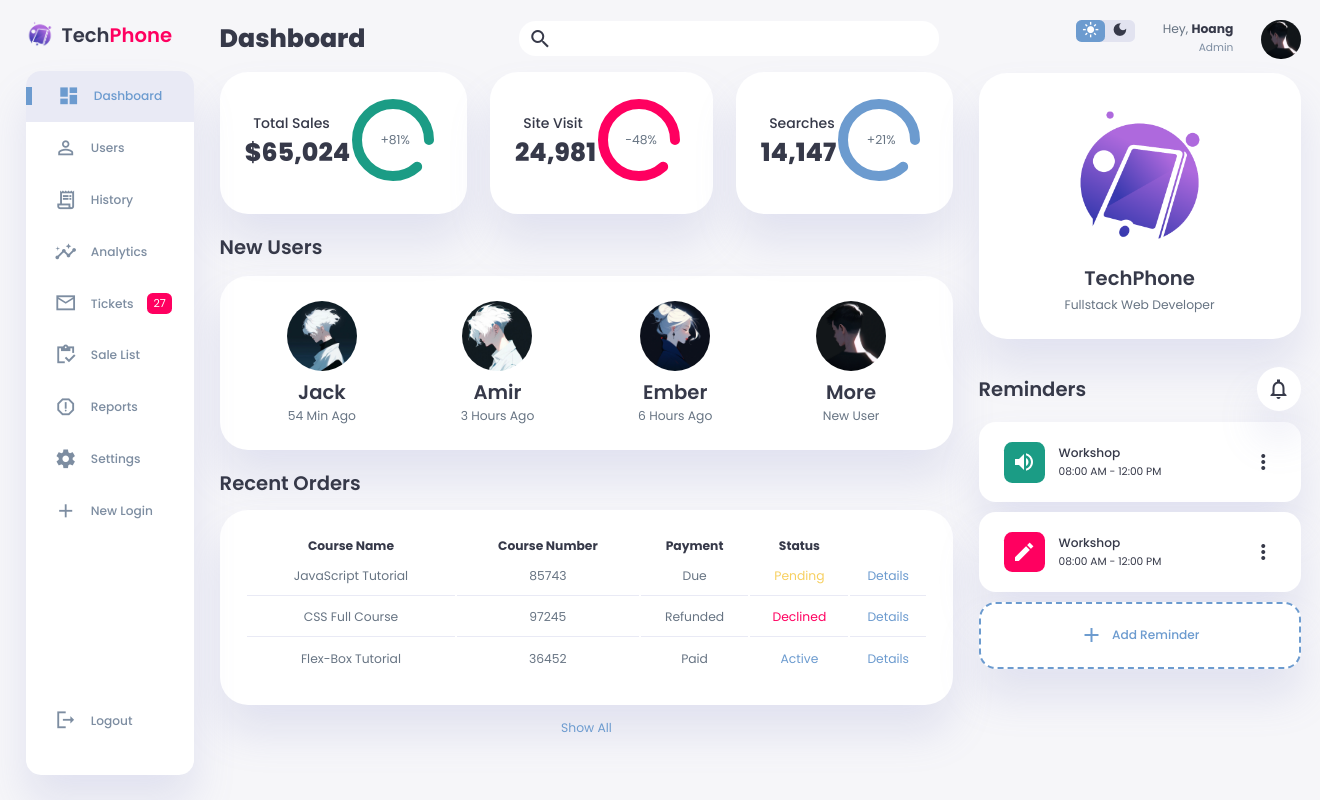
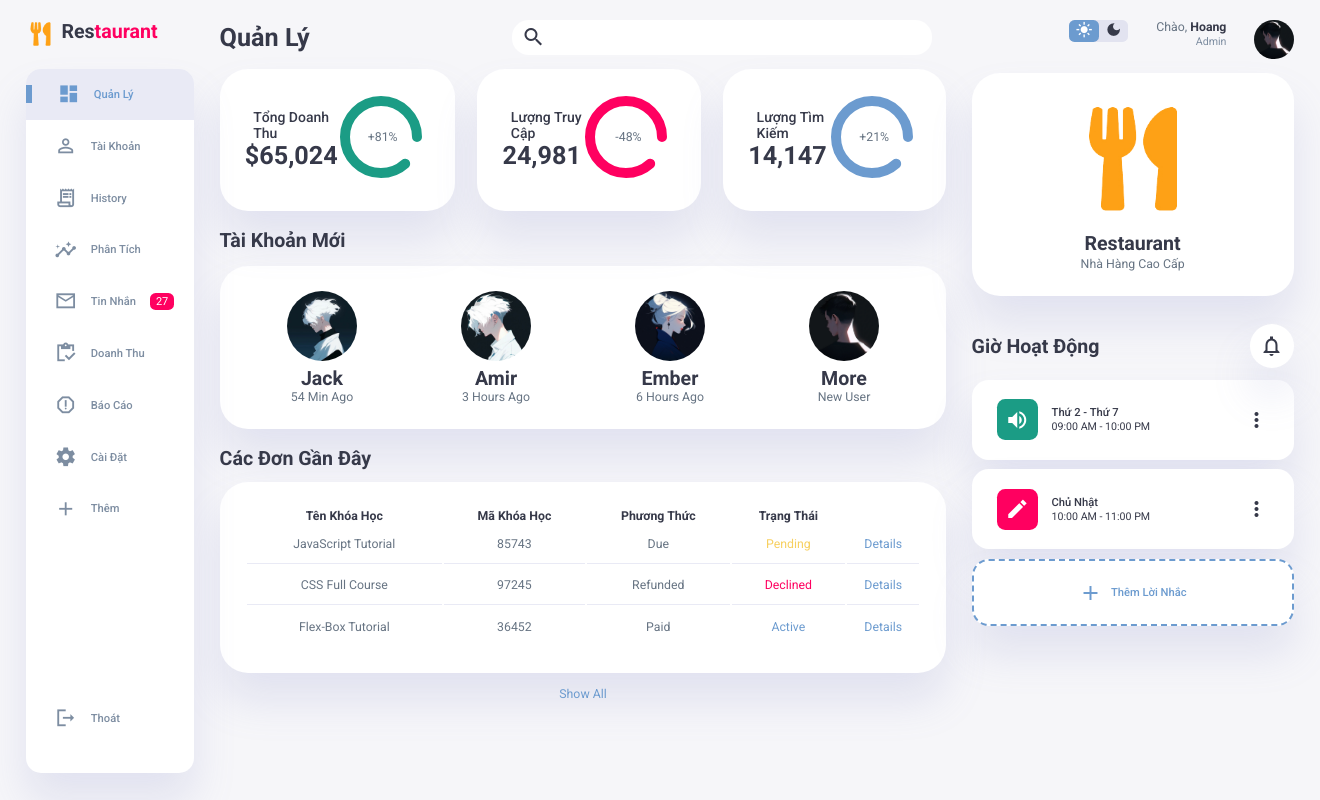
Before and after one commit to tPhus782812/DuAn1_NhaHang, a PHP site: page /admin/index.php in a window 1320 px wide. Run offline with PHP 8.4, Linux system fonts and the light colour scheme.

Commit message:
Viet Hoa Admin

```diff
--- a/admin/layout/style.css
+++ b/admin/layout/style.css
@@ -1,4 +1,5 @@
-@import url('https://fonts.googleapis.com/css2?family=Poppins:wght@300;400;500;600;700;800&display=swap');
+@import url('https://fonts.googleapis.com/css2?family=Roboto:wght@300;400;500;700&display=swap');
+
 
 :root{
     --color-primary: #6C9BCF;
@@ -48,7 +49,7 @@ html{
 body{
     width: 100vw;
     height: 100vh;
-    font-family: 'Poppins', sans-serif;
+    font-family: 'Roboto', sans-serif;
     font-size: 0.88rem;
     user-select: none;
     overflow-x: hidden;
@@ -78,7 +79,7 @@ h2{
 
 h3{
     font-weight: 500;
-    font-size: 0.87rem;
+    font-size: 0.8rem;
 }
 
 small{
--- a/admin/public/main.php
+++ b/admin/public/main.php
@@ -3,7 +3,7 @@
             <div class="toggle">
                 <div class="logo">
                     <img src="layout/images/logo.png">
-                    <h2>Tech<span class="danger">Phone</span></h2>
+                    <h2>Res<span class="danger">taurant</span></h2>
                 </div>
                 <div class="close" id="close-btn">
                     <span class="material-icons-sharp">
@@ -17,13 +17,13 @@
                     <span class="material-icons-sharp">
                         dashboard
                     </span>
-                    <h3>Dashboard</h3>
+                    <h3>Quản Lý</h3>
                 </a>
                 <a href="#">
                     <span class="material-icons-sharp">
                         person_outline
                     </span>
-                    <h3>Users</h3>
+                    <h3>Tài Khoản</h3>
                 </a>
                 <a href="#">
                     <span class="material-icons-sharp">
@@ -35,44 +35,44 @@
                     <span class="material-icons-sharp">
                         insights
                     </span>
-                    <h3>Analytics</h3>
+                    <h3>Phân Tích</h3>
                 </a>
                 <a href="#">
                     <span class="material-icons-sharp">
                         mail_outline
                     </span>
-                    <h3>Tickets</h3>
+                    <h3>Tin Nhắn</h3>
                     <span class="message-count">27</span>
                 </a>
                 <a href="#">
                     <span class="material-icons-sharp">
                         inventory
                     </span>
-                    <h3>Sale List</h3>
+                    <h3>Doanh Thu</h3>
                 </a>
                 <a href="#">
                     <span class="material-icons-sharp">
                         report_gmailerrorred
                     </span>
-                    <h3>Reports</h3>
+                    <h3>Báo Cáo</h3>
                 </a>
                 <a href="#">
                     <span class="material-icons-sharp">
                         settings
                     </span>
-                    <h3>Settings</h3>
+                    <h3>Cài Đặt</h3>
                 </a>
                 <a href="#">
                     <span class="material-icons-sharp">
                         add
                     </span>
-                    <h3>New Login</h3>
+                    <h3>Thêm</h3>
                 </a>
                 <a href="#">
                     <span class="material-icons-sharp">
                         logout
                     </span>
-                    <h3>Logout</h3>
+                    <h3>Thoát</h3>
                 </a>
             </div>
         </aside>
@@ -81,7 +81,7 @@
         <!-- Main Content -->
         <main>
             <div class="head_title">
-                <h1>Dashboard</h1>
+                <h1>Quản Lý</h1>
                 <div class="search">
                     <span class="icon_search material-icons-sharp">
                         search
@@ -94,7 +94,7 @@
                 <div class="sales">
                     <div class="status">
                         <div class="info">
-                            <h3>Total Sales</h3>
+                            <h3>Tổng Doanh Thu</h3>
                             <h1>$65,024</h1>
                         </div>
                         <div class="progresss">
@@ -110,7 +110,7 @@
                 <div class="visits">
                     <div class="status">
                         <div class="info">
-                            <h3>Site Visit</h3>
+                            <h3>Lượng Truy Cập</h3>
                             <h1>24,981</h1>
                         </div>
                         <div class="progresss">
@@ -126,7 +126,7 @@
                 <div class="searches">
                     <div class="status">
                         <div class="info">
-                            <h3>Searches</h3>
+                            <h3>Lượng Tìm Kiếm</h3>
                             <h1>14,147</h1>
                         </div>
                         <div class="progresss">
@@ -144,7 +144,7 @@
 
             <!-- New Users Section -->
             <div class="new-users">
-                <h2>New Users</h2>
+                <h2>Tài Khoản Mới</h2>
                 <div class="user-list">
                     <div class="user">
                         <img src="layout/images/profile-2.jpg">
@@ -172,14 +172,14 @@
 
             <!-- Recent Orders Table -->
             <div class="recent-orders">
-                <h2>Recent Orders</h2>
+                <h2>Các Đơn Gần Đây</h2>
                 <table>
                     <thead>
                         <tr>
-                            <th>Course Name</th>
-                            <th>Course Number</th>
-                            <th>Payment</th>
-                            <th>Status</th>
+                            <th>Tên Khóa Học</th>
+                            <th>Mã Khóa Học</th>
+                            <th>Phương Thức</th>
+                            <th>Trạng Thái</th>
                             <th></th>
                         </tr>
                     </thead>
@@ -211,7 +211,7 @@
 
                 <div class="profile">
                     <div class="info">
-                        <p>Hey, <b>Hoang</b></p>
+                        <p>Chào, <b>Hoang</b></p>
                         <small class="text-muted">Admin</small>
                     </div>
                     <div class="profile-photo">
@@ -225,14 +225,14 @@
             <div class="user-profile">
                 <div class="logo">
                     <img src="layout/images/logo.png">
-                    <h2>TechPhone</h2>
-                    <p>Fullstack Web Developer</p>
+                    <h2>Restaurant</h2>
+                    <p>Nhà Hàng Cao Cấp</p>
                 </div>
             </div>
 
             <div class="reminders">
                 <div class="header">
-                    <h2>Reminders</h2>
+                    <h2>Giờ Hoạt Động</h2>
                     <span class="material-icons-sharp">
                         notifications_none
                     </span>
@@ -246,9 +246,9 @@
                     </div>
                     <div class="content">
                         <div class="info">
-                            <h3>Workshop</h3>
+                            <h3>Thứ 2 - Thứ 7</h3>
                             <small class="text_muted">
-                                08:00 AM - 12:00 PM
+                                09:00 AM - 10:00 PM
                             </small>
                         </div>
                         <span class="material-icons-sharp">
@@ -265,9 +265,9 @@
                     </div>
                     <div class="content">
                         <div class="info">
-                            <h3>Workshop</h3>
+                            <h3>Chủ Nhật</h3>
                             <small class="text_muted">
-                                08:00 AM - 12:00 PM
+                                10:00 AM - 11:00 PM
                             </small>
                         </div>
                         <span class="material-icons-sharp">
@@ -281,7 +281,7 @@
                         <span class="material-icons-sharp">
                             add
                         </span>
-                        <h3>Add Reminder</h3>
+                        <h3>Thêm Lời Nhắc</h3>
                     </div>
                 </div>
 
```
Also changed, not shown: admin/layout/images/logo.png.
